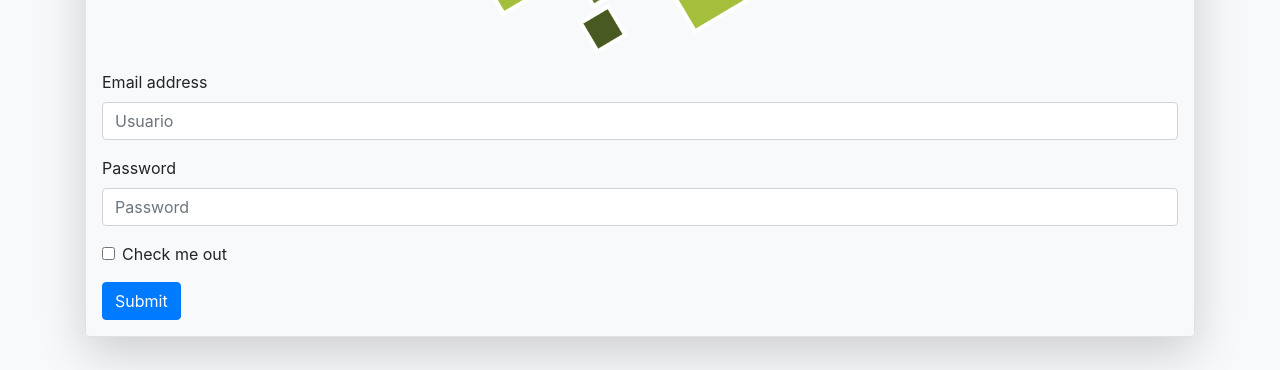
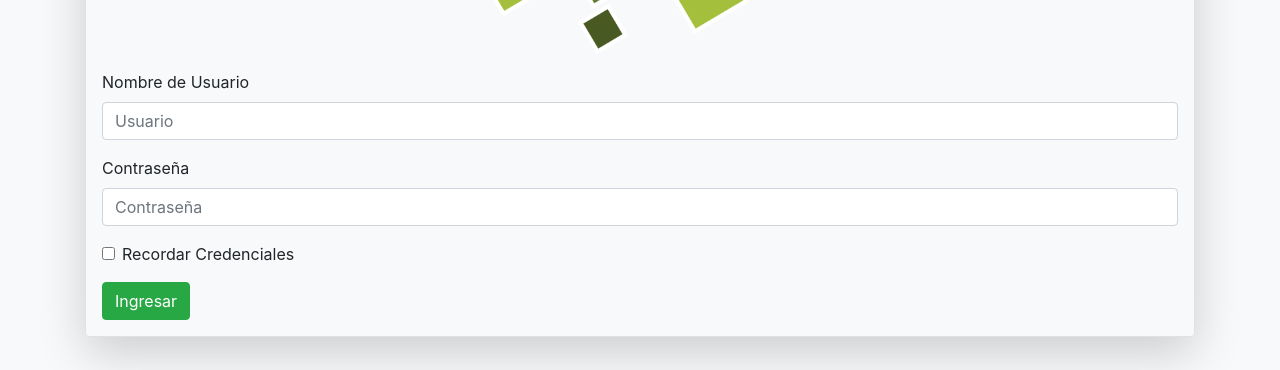
Before and after one commit to Ivan-godoy/potras, a Vue app: page / in a window 1280 px wide. Shown: the part 517-887 px from the top of the page. Built offline with nearby package versions, Linux system fonts and the light colour scheme; what vuesax would draw is missing.

Commit message:
Validacion del formulario

```diff
--- a/src/view/Login.vue
+++ b/src/view/Login.vue
@@ -6,25 +6,25 @@
                 <div class="container  h-100 w-100">
                     <div class="row  h-100">
                         <div class="col align-self-center">
-                            <form class="border p-3 shadow-lg p-3 mb-5 rounded" id="Login" @submit="checkForm" action="Login.vue" method="post">
+                            <form class="border p-3 shadow-lg p-3 mb-5 rounded align-items-center" id="Login" @submit="checkForm" action="Login.vue" method="post">
                                 <div class="row form-group  justify-content-center align-items-center">
                                     <img src="../img/logo.png" alt="" class="w-50 h-25">
                                 </div>
                                 <div class="form-group">
-                                    <label for="usuario">Email address</label>
-                                    <input v-model="usuario" type="text" class="form-control" id="usuario" aria-describedby="IngresoUsuario" placeholder="Usuario">
+                                    <label for="usuario">Nombre de Usuario</label>
+                                    <input v-model="usuario" type="text" class="form-control" v-bind:class="['form-control', validaU]"  id="usuario" aria-describedby="IngresoUsuario" placeholder="Usuario"  @keyup="validacionU()">
                                     <small v-for="error in errorsU" class="form-text text-muted"> {{ error }}</small>
                                 </div>
                                 <div class="form-group">
-                                    <label for="clave">Password</label>
-                                    <input v-model="clave" type="password" class="form-control" id="clave" placeholder="Password">
+                                    <label for="clave">Contraseña</label>
+                                    <input v-model="clave" type="password" class="form-control" v-bind:class="['form-control', validaC]" id="clave" placeholder="Contraseña" @keyup="validacionC()">
                                     <small v-for="error in errorsC" class="form-text text-muted"> {{ error }}</small>
                                 </div>
                                 <div class="form-group form-check">
                                     <input type="checkbox" class="form-check-input" id="exampleCheck1">
-                                    <label class="form-check-label" for="exampleCheck1">Check me out</label>
+                                    <label class="form-check-label" for="exampleCheck1">Recordar Credenciales</label>
                                 </div>
-                                <button type="submit" class="btn btn-primary">Submit</button>
+                                <button type="submit" class="btn btn-success">Ingresar</button>
                             </form>
                         </div>
                     </div>
@@ -46,23 +46,42 @@
                 usuario: null,
                 clave: null,
                 col: null,
+                validaU: null,
+                validaC: null,
                 bg: 'bg-light'
             }
         },
         methods:{
+            validacionU: function(){
+                this.errorsU = [];
+                if (!this.usuario) {
+                    this.errorsU.push('El usuario es obligatorio');
+                    this.validaU = 'is-invalid';
+                }
+                if(this.usuario !== "root"){
+                    this.errorsU.push('El nombre de usuario no existe');
+                    this.validaU = 'is-invalid';
+                }else{
+                    this.validaU = 'is-valid';
+                }
+            },
+            validacionC: function(){
+                this.errorsC = [];
+                if (!this.clave) {
+                    this.errorsC.push('La contraseña es obligatoria.');
+                    this.validaC = 'is-invalid';
+                }
+                if(this.clave !== "contra"){
+                    this.errorsC.push('La contraseña es incorrecta');
+                    this.validaC = 'is-invalid';
+                }
+                else{
+                    this.validaC = 'is-valid'
+                }
+            },
             checkForm: function (e) {
                 if (this.usuario && this.clave) {
                     return true;
-                }
-                this.errorsU = [];
-                this.errorsC = [];
-                if (!this.usuario) {
-                    this.errorsU.push('El nombre es obligatorio.');
-                    console.log('hola');
-                }
-                if (!this.clave) {
-                    this.errorsC.push('La edad es obligatoria.');
-                    console.log('holac');
                 }
                 e.preventDefault();
             }
```
